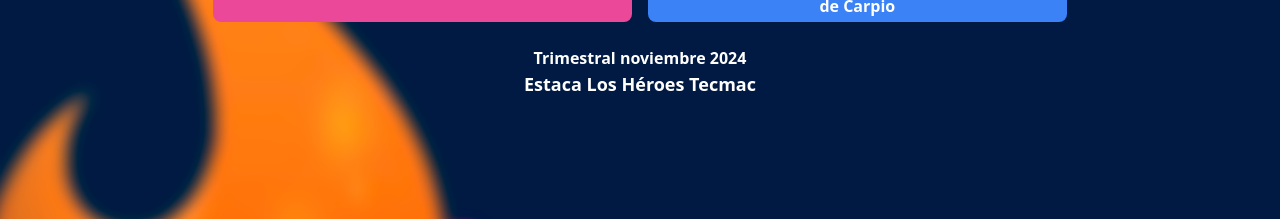
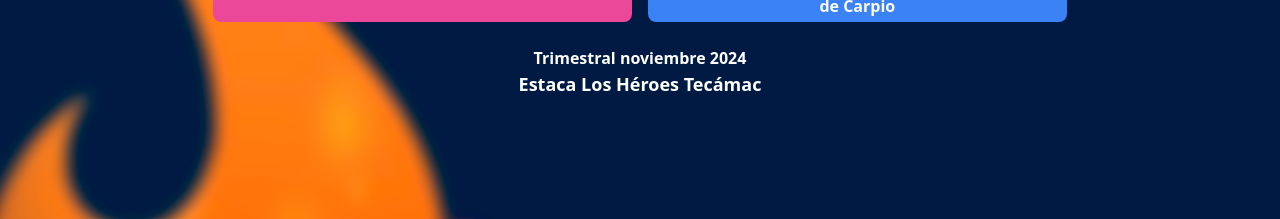
Before and after one commit to Loruel/seminary1, a React (Vite) app: page / in a window 1280 px wide. Shown: the part 534-753 px from the top of the page. Built offline with nearby package versions, Linux system fonts and the light colour scheme.

Commit message:
correccion estaca

```diff
--- a/src/pages/Home.jsx
+++ b/src/pages/Home.jsx
@@ -95,7 +95,7 @@ export default function Home() {
                     Trimestral noviembre 2024
                 </p>
                 <p className='font-bold text-lg'>
-                    Estaca Los Héroes Tecmac
+                    Estaca Los Héroes Tecámac
                 </p>
             </div>
 
```
